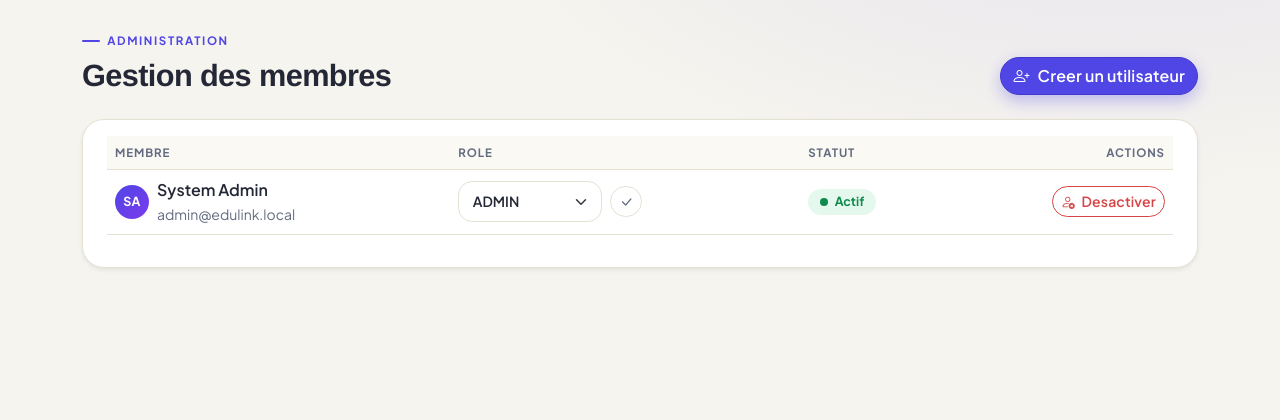
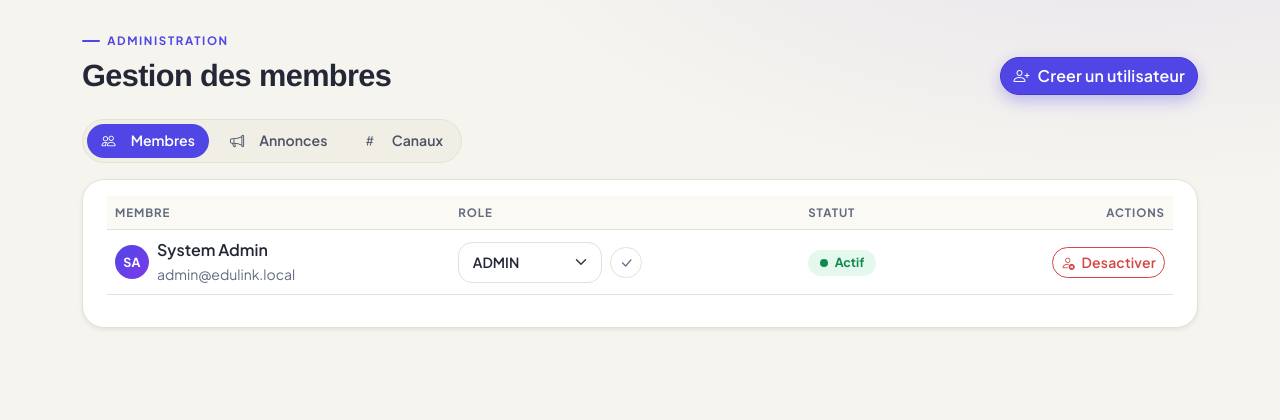
Before and after one commit to JneiraS/EduLink, a Flask app: page /admin/members in a window 1280 px wide. Shown: the part 57-477 px from the top of the page. Run offline with Flask 3, Linux system fonts and the light colour scheme; a user stored in the database is signed in; some libraries are stand-ins or nearby versions.

Commit message:
feat(admin): add navigation for admin sections and update architecture documentation

```diff
--- a/app/interfaces/web/static/css/app.css
+++ b/app/interfaces/web/static/css/app.css
@@ -441,6 +441,45 @@ html[data-theme="dark"] .nav-pill.active {
     display: inline;
 }
 
+.admin-nav {
+    display: flex;
+    flex-wrap: wrap;
+    gap: 0.4rem;
+    margin-bottom: var(--space-4);
+    padding: 0.25rem;
+    background: var(--surface-strong);
+    border: 1px solid var(--line);
+    border-radius: var(--r-full);
+    width: fit-content;
+    max-width: 100%;
+}
+
+.admin-nav-link {
+    display: inline-flex;
+    align-items: center;
+    gap: 0.45rem;
+    padding: 0.42rem 0.9rem;
+    border-radius: var(--r-full);
+    font-size: 0.88rem;
+    font-weight: 600;
+    color: var(--nav-link);
+    transition: background-color var(--dur-fast) ease, color var(--dur-fast) ease;
+}
+
+.admin-nav-link:hover {
+    color: var(--nav-brand);
+    background: var(--nav-link-hover-bg);
+}
+
+.admin-nav-link.active {
+    background: var(--brand);
+    color: var(--btn-primary-text);
+}
+
+html[data-theme="dark"] .admin-nav-link.active {
+    color: #171a29;
+}
+
 .navbar .btn.btn-light {
     border: 1px solid var(--nav-btn-border);
     background: var(--nav-btn-bg);
--- /dev/null
+++ b/app/interfaces/web/templates/admin/_nav.html
@@ -0,0 +1,15 @@
+{% set endpoint = request.endpoint or '' %}
+<nav class="admin-nav" aria-label="Sections d'administration">
+    <a class="admin-nav-link {% if endpoint == 'admin.members' %}active{% endif %}"
+        href="{{ url_for('admin.members') }}">
+        <i class="bi bi-people me-2" aria-hidden="true"></i>Membres
+    </a>
+    <a class="admin-nav-link {% if endpoint == 'admin.announcements' %}active{% endif %}"
+        href="{{ url_for('admin.announcements') }}">
+        <i class="bi bi-megaphone me-2" aria-hidden="true"></i>Annonces
+    </a>
+    <a class="admin-nav-link {% if endpoint == 'admin.channels' %}active{% endif %}"
+        href="{{ url_for('admin.channels') }}">
+        <i class="bi bi-hash me-2" aria-hidden="true"></i>Canaux
+    </a>
+</nav>
--- a/app/interfaces/web/templates/admin/announcements.html
+++ b/app/interfaces/web/templates/admin/announcements.html
@@ -7,6 +7,8 @@
         <h1 class="page-title">Gestion des annonces</h1>
     </div>
 </div>
+
+{% include 'admin/_nav.html' %}
 
 <div class="card shadow-sm">
     <div class="card-body">
--- a/app/interfaces/web/templates/admin/channels.html
+++ b/app/interfaces/web/templates/admin/channels.html
@@ -7,6 +7,8 @@
         <h1 class="page-title">Gestion des canaux</h1>
     </div>
 </div>
+
+{% include 'admin/_nav.html' %}
 
 <div class="card shadow-sm">
     <div class="card-body">
--- a/app/interfaces/web/templates/admin/members.html
+++ b/app/interfaces/web/templates/admin/members.html
@@ -10,6 +10,8 @@
         <i class="bi bi-person-plus me-2" aria-hidden="true"></i>Creer un utilisateur
     </a>
 </div>
+
+{% include 'admin/_nav.html' %}
 
 <div class="card shadow-sm">
     <div class="card-body">
```
Also changed, not shown: docs/ARCHITECTURE.md (+2 -0 lines), tests/interfaces/test_admin_routes.py (+11 -0 lines).
